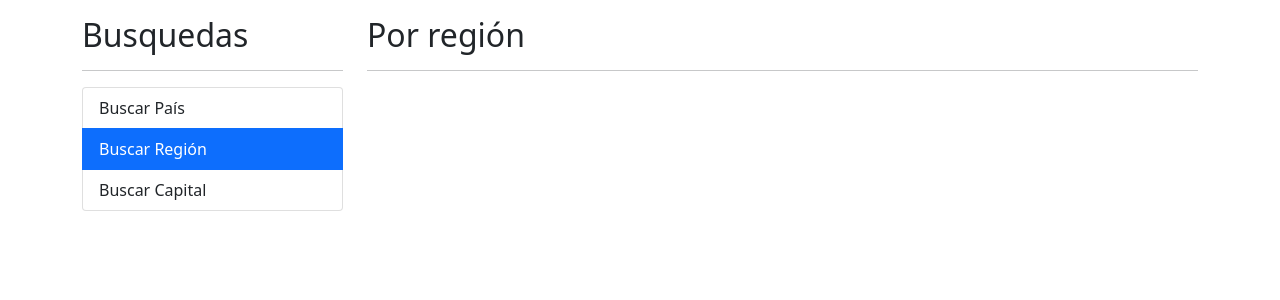
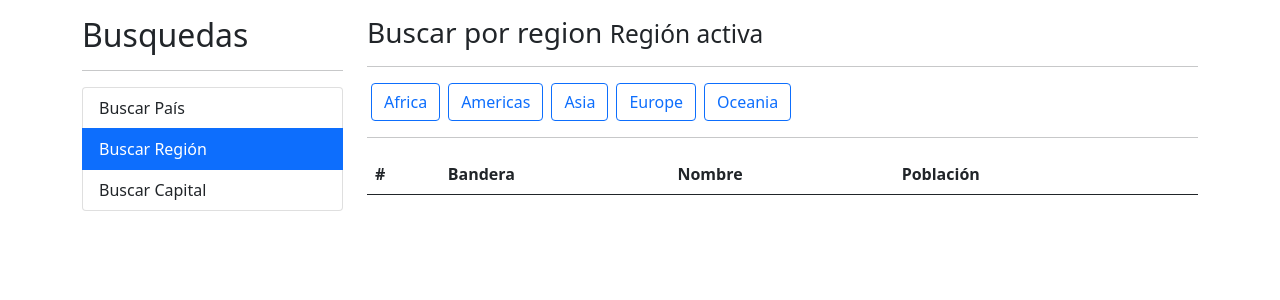
Before and after one commit to JuanBerzosa/AngularBuscadorPaises, an Angular app: page /region in a window 1280 px wide. Shown: the top 300 px of the page. Built offline with nearby package versions, Linux system fonts and the light colour scheme.

Commit message:
Add 'buscarPorRegion'

```diff
--- a/src/app/pais/pages/por-region/por-region.component.html
+++ b/src/app/pais/pages/por-region/por-region.component.html
@@ -1,2 +1,26 @@
-<h2>Por región</h2>
+<h3>Buscar por region <small>Región activa</small></h3>
 <hr />
+
+<div class="row">
+  <div class="col">
+    <button
+      *ngFor="let region of regiones"
+      class="btn btn-outline-primary mx-1"
+      (click)="buscar(region)"
+      [class.btn-primary]="region===regionABuscar"
+    >
+      {{ region | titlecase}}
+    </button>
+  </div>
+</div>
+<hr />
+
+<div *ngIf="paisService.errorTerminoNoEncontrado" class="alert alert-danger">
+  No se encontró ningun país con el término {{ regionABuscar }}
+</div>
+
+<div *ngIf="!paisService.errorTerminoNoEncontrado" class="row">
+  <div class="col">
+    <app-tabla [listaPaisesEncontrados]="listaPaisesEncontrados"></app-tabla>
+  </div>
+</div>
--- a/src/app/pais/pages/por-region/por-region.component.ts
+++ b/src/app/pais/pages/por-region/por-region.component.ts
@@ -1,16 +1,31 @@
 import { Component, OnInit } from '@angular/core';
+import { PaisService } from '../../services/pais.service';
 
 @Component({
   selector: 'app-por-region',
   templateUrl: './por-region.component.html',
-  styles: [
-  ]
+  styles: [],
 })
 export class PorRegionComponent implements OnInit {
+  regionABuscar: string | null = null;
 
-  constructor() { }
+  regiones: string[] = ['africa', 'americas', 'asia', 'europe', 'oceania'];
 
-  ngOnInit(): void {
+  get listaPaisesEncontrados() {
+    return this.paisService.listaPaisesEncontrados;
   }
 
+  constructor(public paisService: PaisService) {}
+
+  ngOnInit(): void {}
+
+  buscar(termino: string) {
+    if (termino === this.regionABuscar) {
+      return;
+    }
+
+    this.regionABuscar = termino;
+    this.paisService.vaciarListaPaisesEncontrados();
+    this.paisService.buscarPorRegion(termino);
+  }
 }
--- a/src/app/pais/services/pais.service.ts
+++ b/src/app/pais/services/pais.service.ts
@@ -33,7 +33,6 @@ export class PaisService {
         this._listaPaisesEncontrados = paisesResponse;
       },
       (err) => {
-
         if ((err.status = 404)) {
           this._errorTerminoNoEncontrado = true;
         }
@@ -46,6 +45,24 @@ export class PaisService {
     this._errorTerminoNoEncontrado = false;
 
     this.http.get<Pais[]>(`${this.apiUrl}/capital/${capitalBuscada}`).subscribe(
+      (paisesResponse) => {
+        this._listaPaisesEncontrados = paisesResponse;
+      },
+      (err) => {
+        console.error('El error es, por consoleError', err);
+        if ((err.status = 404)) {
+          this._errorTerminoNoEncontrado = true;
+        }
+      }
+    );
+  }
+
+  buscarPorRegion(regionBuscada: string) {
+
+    // ponemos a false el mensaje de error
+    this._errorTerminoNoEncontrado = false;
+
+    this.http.get<Pais[]>(`${this.apiUrl}/region/${regionBuscada}`).subscribe(
       (paisesResponse) => {
         this._listaPaisesEncontrados = paisesResponse;
       },
```
